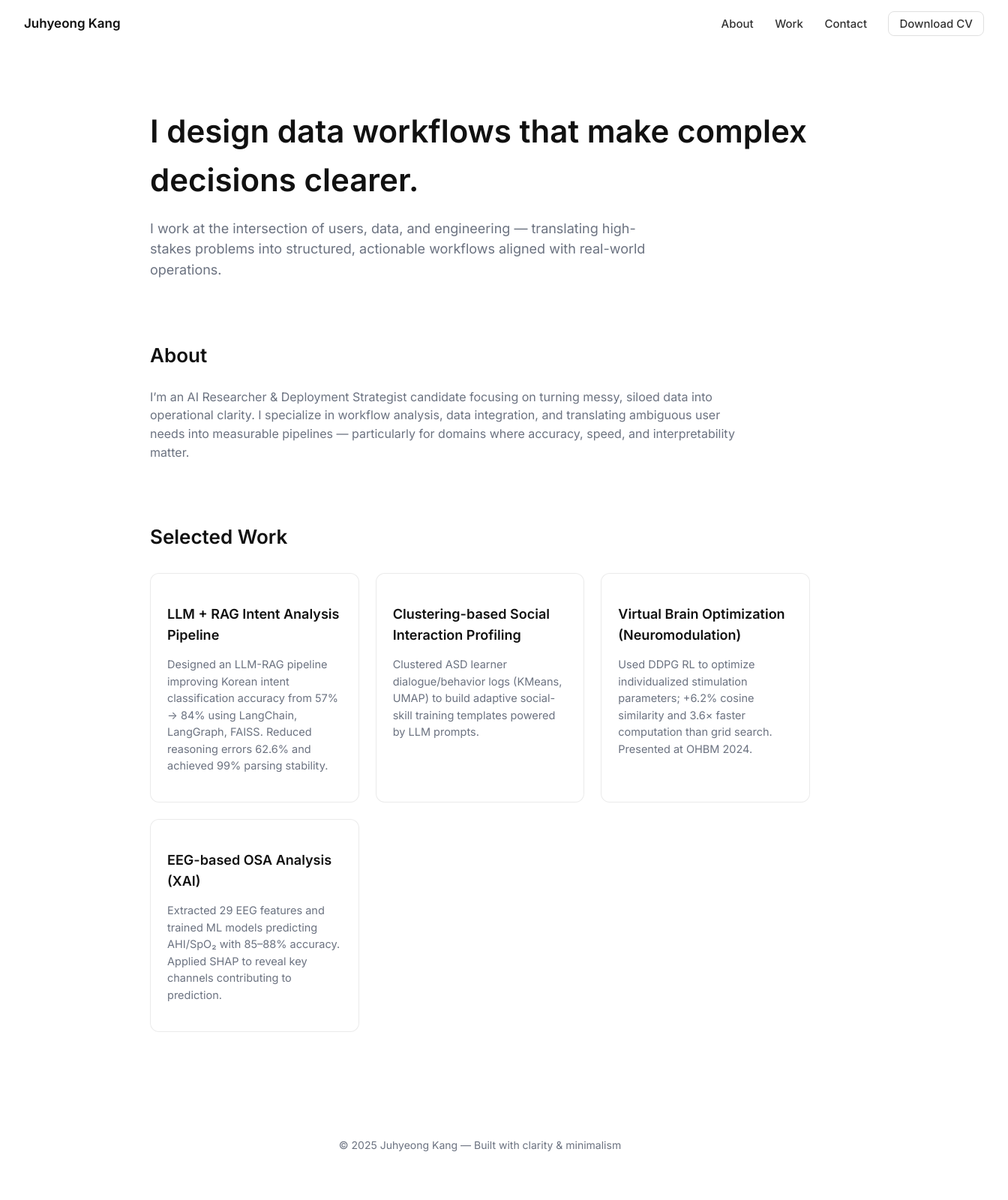
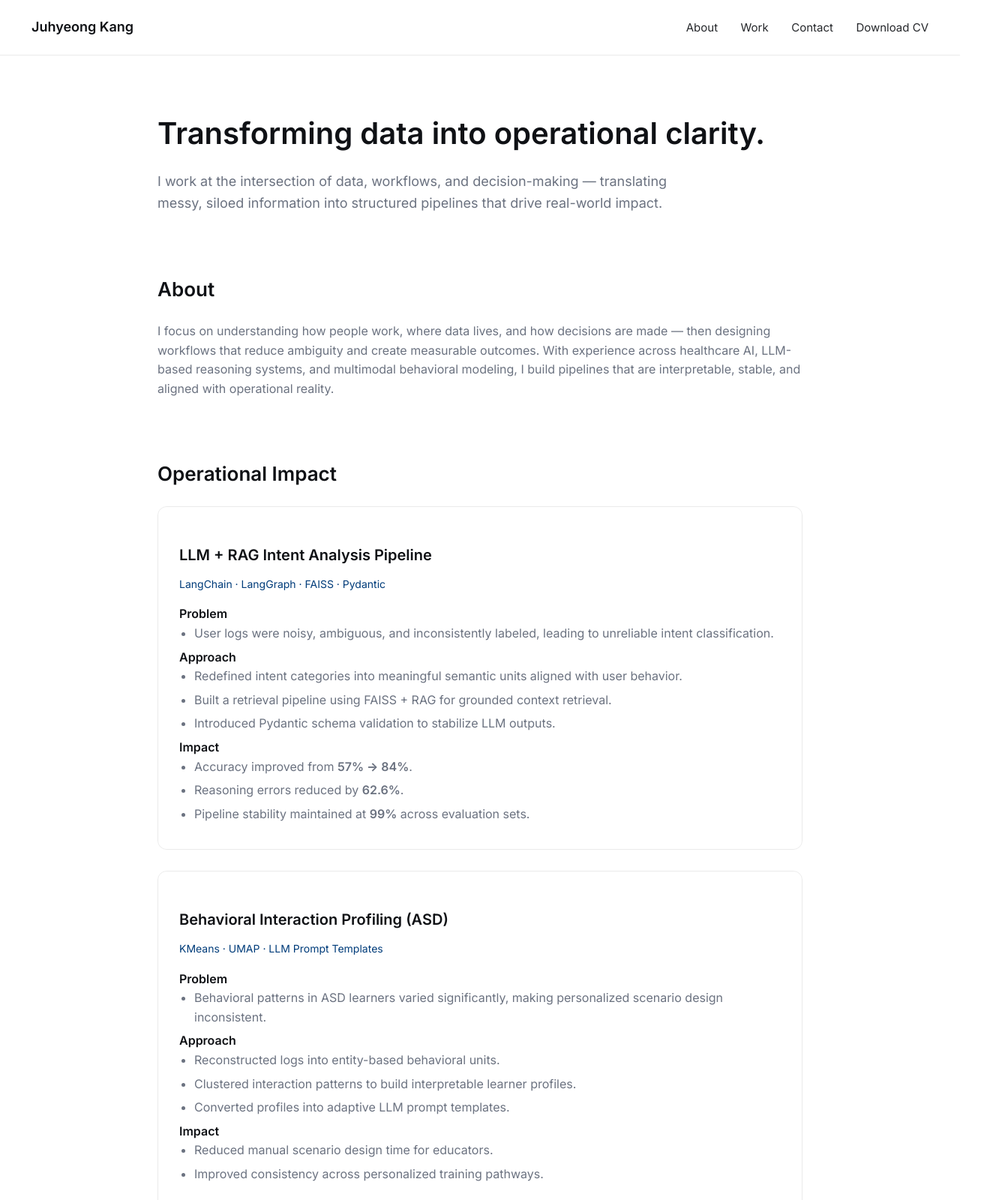
Before and after one commit to juhyyy/juhyyy.github.io, a plain HTML site: page index.html in a window 1280 px wide. Shown: the top 1600 px of the page at 75% size, 1344 px wide, since content can reach past the window. Drawn offline with Linux system fonts and the light colour scheme.

Commit message:
Update index.html

```diff
--- a/index.html
+++ b/index.html
@@ -3,93 +3,73 @@
 <head>
 <meta charset="UTF-8" />
 <meta name="viewport" content="width=device-width, initial-scale=1.0" />
-<title>Juhyeong Kang | Portfolio</title>
+<title>Juhyeong Kang | Deployment Strategy</title>
 
 <link href="https://fonts.googleapis.com/css2?family=Inter:wght@300;400;500;600&display=swap" rel="stylesheet">
 
 <style>
-/* ---------------------- */
-/*   GLOBAL STYLE         */
-/* ---------------------- */
-
 :root {
-  --accent-blue: #003c7a; /* Palantir Deep Blue */
-  --text-black: #111111;
+  --palantir-blue: #003c7a;
+  --text-dark: #0f1115;
   --text-gray: #6b7280;
-  --bg-light: #f9fafb;
+  --border: rgba(0,0,0,0.08);
 }
 
 body {
   margin: 0;
   padding: 0;
+  background: #ffffff;
   font-family: Inter, -apple-system, BlinkMacSystemFont, "Segoe UI", sans-serif;
-  background: white;
-  color: var(--text-black);
-  line-height: 1.55;
+  color: var(--text-dark);
+  line-height: 1.6;
 }
 
-/* ---------------------- */
-/*   NAVIGATION           */
-/* ---------------------- */
-
+/* NAV */
 nav {
-  width: 100%;
-  padding: 18px 32px;
+  padding: 22px 42px;
   display: flex;
   justify-content: space-between;
   align-items: center;
+  border-bottom: 1px solid var(--border);
   background: white;
 }
 
-nav .name {
-  font-size: 17px;
+nav .left {
+  font-size: 18px;
   font-weight: 600;
 }
 
-nav .nav-links a {
-  margin-left: 24px;
+nav .right a {
+  margin-left: 26px;
   text-decoration: none;
-  color: var(--text-black);
+  color: var(--text-dark);
   font-size: 15px;
-  font-weight: 500;
-  opacity: 0.85;
+  opacity: 0.9;
 }
 
-nav .nav-links a:hover {
+nav .right a:hover {
+  color: var(--palantir-blue);
   opacity: 1;
-  color: var(--accent-blue);
 }
 
-nav .cv-button {
-  margin-left: 28px;
-  padding: 6px 14px;
-  border: 1px solid rgba(0,0,0,0.15);
-  border-radius: 8px;
-  font-size: 14px;
-  text-decoration: none;
-  color: var(--text-black);
-  font-weight: 500;
+/* LAYOUT */
+.wrapper {
+  max-width: 860px;
+  margin: 0 auto;
+  padding: 0 28px;
 }
 
-nav .cv-button:hover {
-  background: #f5f5f5;
-}
-
-/* ---------------------- */
-/*   HERO SECTION         */
-/* ---------------------- */
-
+/* HERO */
 .hero {
-  max-width: 880px;
-  margin: 80px auto 60px auto;
-  padding: 0 24px;
+  margin-top: 72px;
+  margin-bottom: 72px;
 }
 
 .hero h1 {
-  font-size: 42px;
+  font-size: 40px;
   font-weight: 600;
+  color: var(--text-dark);
   margin-bottom: 18px;
-  color: var(--text-black);
 }
 
 .hero p {
@@ -98,137 +78,214 @@ nav .cv-button:hover {
   max-width: 700px;
 }
 
-/* ---------------------- */
-/*   ABOUT SECTION        */
-/* ---------------------- */
-
+/* SECTIONS */
 .section {
-  max-width: 880px;
-  margin: 80px auto;
-  padding: 0 24px;
+  margin: 80px 0;
 }
 
 .section h2 {
   font-size: 26px;
+  margin-bottom: 22px;
   font-weight: 600;
-  margin-bottom: 22px;
 }
 
 .section p {
+  color: var(--text-gray);
   font-size: 16px;
-  color: var(--text-gray);
-  max-width: 780px;
 }
 
-/* ---------------------- */
-/*   PROJECT CARDS        */
-/* ---------------------- */
-
-.projects {
-  display: grid;
-  grid-template-columns: repeat(auto-fit, minmax(260px, 1fr));
-  gap: 22px;
-  margin-top: 28px;
+/* PROJECT BLOCKS (Palantir Doc style) */
+.project-block {
+  border: 1px solid var(--border);
+  padding: 28px;
+  border-radius: 12px;
+  margin-bottom: 28px;
+  transition: 0.2s ease;
 }
 
-.card {
-  border: 1px solid rgba(0,0,0,0.08);
-  padding: 22px;
-  border-radius: 12px;
-  background: white;
-  transition: all 0.22s ease;
+.project-block:hover {
+  border-color: var(--palantir-blue);
+  background: #f9fbff;
 }
 
-.card:hover {
-  transform: translateY(-4px);
-  box-shadow: 0 12px 24px rgba(0,0,0,0.06);
+.project-block h3 {
+  font-size: 20px;
+  margin-bottom: 12px;
 }
 
-.card h3 {
-  font-size: 18px;
-  margin-bottom: 10px;
+.project-meta {
+  font-size: 14px;
+  color: var(--palantir-blue);
+  margin-bottom: 16px;
 }
 
-.card p {
-  font-size: 14.5px;
+.project-block ul {
+  padding-left: 20px;
   color: var(--text-gray);
+  margin: 0;
 }
 
-/* ---------------------- */
-/*   FOOTER               */
-/* ---------------------- */
+.project-block li {
+  margin-bottom: 6px;
+}
 
+/* FOOTER */
 footer {
-  padding: 60px 24px;
+  margin: 90px 0 50px 0;
   text-align: center;
   color: var(--text-gray);
   font-size: 14px;
 }
 </style>
+</head>
 
-</head>
+
 <body>
 
-<!-- NAVIGATION -->
+<!-- NAV -->
 <nav>
-  <div class="name">Juhyeong Kang</div>
-  <div class="nav-links">
+  <div class="left">Juhyeong Kang</div>
+  <div class="right">
     <a href="#about">About</a>
-    <a href="#projects">Work</a>
+    <a href="#work">Work</a>
     <a href="mailto:kju325@gmail.com">Contact</a>
-    <a class="cv-button" href="YOUR_CV_URL_HERE" target="_blank">Download CV</a>
+    <a href="YOUR_CV_LINK_HERE" target="_blank">Download CV</a>
   </div>
 </nav>
 
+
+<div class="wrapper">
+
 <!-- HERO -->
 <section class="hero">
-  <h1>I design data workflows that make complex decisions clearer.</h1>
-  <p>I work at the intersection of users, data, and engineering — translating high-stakes problems into structured, actionable workflows aligned with real-world operations.</p>
+  <h1>Transforming data into operational clarity.</h1>
+  <p>
+    I work at the intersection of data, workflows, and decision-making — translating messy, siloed information into structured pipelines that drive real-world impact.
+  </p>
 </section>
+
 
 <!-- ABOUT -->
 <section id="about" class="section">
   <h2>About</h2>
   <p>
-    I’m an AI Researcher & Deployment Strategist candidate focusing on turning messy, siloed data into operational clarity.
-    I specialize in workflow analysis, data integration, and translating ambiguous user needs into measurable pipelines —
-    particularly for domains where accuracy, speed, and interpretability matter.
+    I focus on understanding how people work, where data lives, and how decisions are made — then designing workflows that reduce ambiguity and create measurable outcomes.
+    With experience across healthcare AI, LLM-based reasoning systems, and multimodal behavioral modeling, I build pipelines that are interpretable, stable, and aligned with operational reality.
   </p>
 </section>
 
-<!-- PROJECTS -->
-<section id="projects" class="section">
-  <h2>Selected Work</h2>
 
-  <div class="projects">
+<!-- WORK -->
+<section id="work" class="section">
+  <h2>Operational Impact</h2>
 
-    <div class="card">
-      <h3>LLM + RAG Intent Analysis Pipeline</h3>
-      <p>Designed an LLM-RAG pipeline improving Korean intent classification accuracy from 57% → 84% using LangChain, LangGraph, FAISS.
-      Reduced reasoning errors 62.6% and achieved 99% parsing stability.</p>
-    </div>
+  <!-- PROJECT 1 -->
+  <div class="project-block">
+    <h3>LLM + RAG Intent Analysis Pipeline</h3>
+    <div class="project-meta">LangChain · LangGraph · FAISS · Pydantic</div>
 
-    <div class="card">
-      <h3>Clustering-based Social Interaction Profiling</h3>
-      <p>Clustered ASD learner dialogue/behavior logs (KMeans, UMAP) to build adaptive social-skill training templates powered by LLM prompts.</p>
-    </div>
+    <strong>Problem</strong>
+    <ul>
+      <li>User logs were noisy, ambiguous, and inconsistently labeled, leading to unreliable intent classification.</li>
+    </ul>
 
-    <div class="card">
-      <h3>Virtual Brain Optimization (Neuromodulation)</h3>
-      <p>Used DDPG RL to optimize individualized stimulation parameters; +6.2% cosine similarity and 3.6× faster computation than grid search. Presented at OHBM 2024.</p>
-    </div>
+    <strong>Approach</strong>
+    <ul>
+      <li>Redefined intent categories into meaningful semantic units aligned with user behavior.</li>
+      <li>Built a retrieval pipeline using FAISS + RAG for grounded context retrieval.</li>
+      <li>Introduced Pydantic schema validation to stabilize LLM outputs.</li>
+    </ul>
 
-    <div class="card">
-      <h3>EEG-based OSA Analysis (XAI)</h3>
-      <p>Extracted 29 EEG features and trained ML models predicting AHI/SpO₂ with 85–88% accuracy.
-      Applied SHAP to reveal key channels contributing to prediction.</p>
-    </div>
+    <strong>Impact</strong>
+    <ul>
+      <li>Accuracy improved from <b>57% → 84%</b>.</li>
+      <li>Reasoning errors reduced by <b>62.6%</b>.</li>
+      <li>Pipeline stability maintained at <b>99%</b> across evaluation sets.</li>
+    </ul>
+  </div>
 
+
+  <!-- PROJECT 2 -->
+  <div class="project-block">
+    <h3>Behavioral Interaction Profiling (ASD)</h3>
+    <div class="project-meta">KMeans · UMAP · LLM Prompt Templates</div>
+
+    <strong>Problem</strong>
+    <ul>
+      <li>Behavioral patterns in ASD learners varied significantly, making personalized scenario design inconsistent.</li>
+    </ul>
+
+    <strong>Approach</strong>
+    <ul>
+      <li>Reconstructed logs into entity-based behavioral units.</li>
+      <li>Clustered interaction patterns to build interpretable learner profiles.</li>
+      <li>Converted profiles into adaptive LLM prompt templates.</li>
+    </ul>
+
+    <strong>Impact</strong>
+    <ul>
+      <li>Reduced manual scenario design time for educators.</li>
+      <li>Improved consistency across personalized training pathways.</li>
+    </ul>
   </div>
+
+
+  <!-- PROJECT 3 -->
+  <div class="project-block">
+    <h3>Virtual Brain Optimization for Neuromodulation</h3>
+    <div class="project-meta">RL (DDPG) · TensorFlow · OHBM 2024</div>
+
+    <strong>Problem</strong>
+    <ul>
+      <li>Personalized brain stimulation required slow, expensive simulation cycles.</li>
+    </ul>
+
+    <strong>Approach</strong>
+    <ul>
+      <li>Integrated structural & functional data into individualized virtual brain models.</li>
+      <li>Used DDPG reinforcement learning to optimize stimulation parameters.</li>
+      <li>Evaluation based on cosine similarity of expected vs. simulated neural responses.</li>
+    </ul>
+
+    <strong>Impact</strong>
+    <ul>
+      <li>Simulation accuracy improved by <b>6.2%</b> on average (up to 15.8%).</li>
+      <li>Runtime improved by <b>3.6×</b> vs. grid search.</li>
+      <li>Presented at <b>OHBM 2024</b>.</li>
+    </ul>
+  </div>
+
+
+  <!-- PROJECT 4 -->
+  <div class="project-block">
+    <h3>EEG-based OSA Prediction (XAI)</h3>
+    <div class="project-meta">XGBoost · SVM · SHAP</div>
+
+    <strong>Problem</strong>
+    <ul>
+      <li>EEG data was noisy and difficult to interpret, complicating OSA severity prediction.</li>
+    </ul>
+
+    <strong>Approach</strong>
+    <ul>
+      <li>Extracted 29 EEG features and standardized channel-level entities.</li>
+      <li>Trained multiple ML models to evaluate predictive performance.</li>
+      <li>Applied SHAP to surface clinically meaningful EEG channels.</li>
+    </ul>
+
+    <strong>Impact</strong>
+    <ul>
+      <li>Achieved <b>85–88%</b> prediction accuracy.</li>
+      <li>Identified top contributing channels supporting clinical decision-making.</li>
+    </ul>
+  </div>
+
 </section>
 
+</div>
+
 <footer>
-  © 2025 Juhyeong Kang — Built with clarity & minimalism
+  © 2025 Juhyeong Kang — Built with clarity & minimalism.
 </footer>
 
 </body>
```
